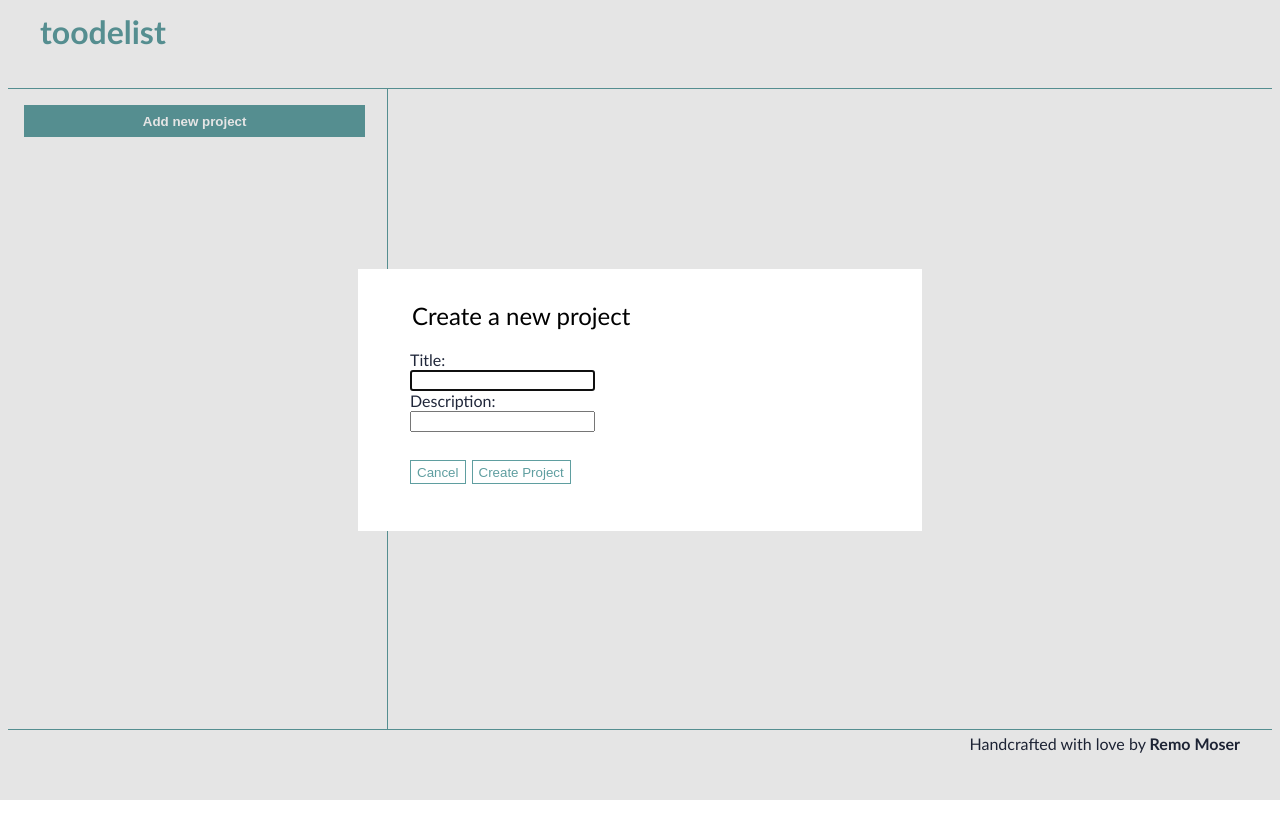
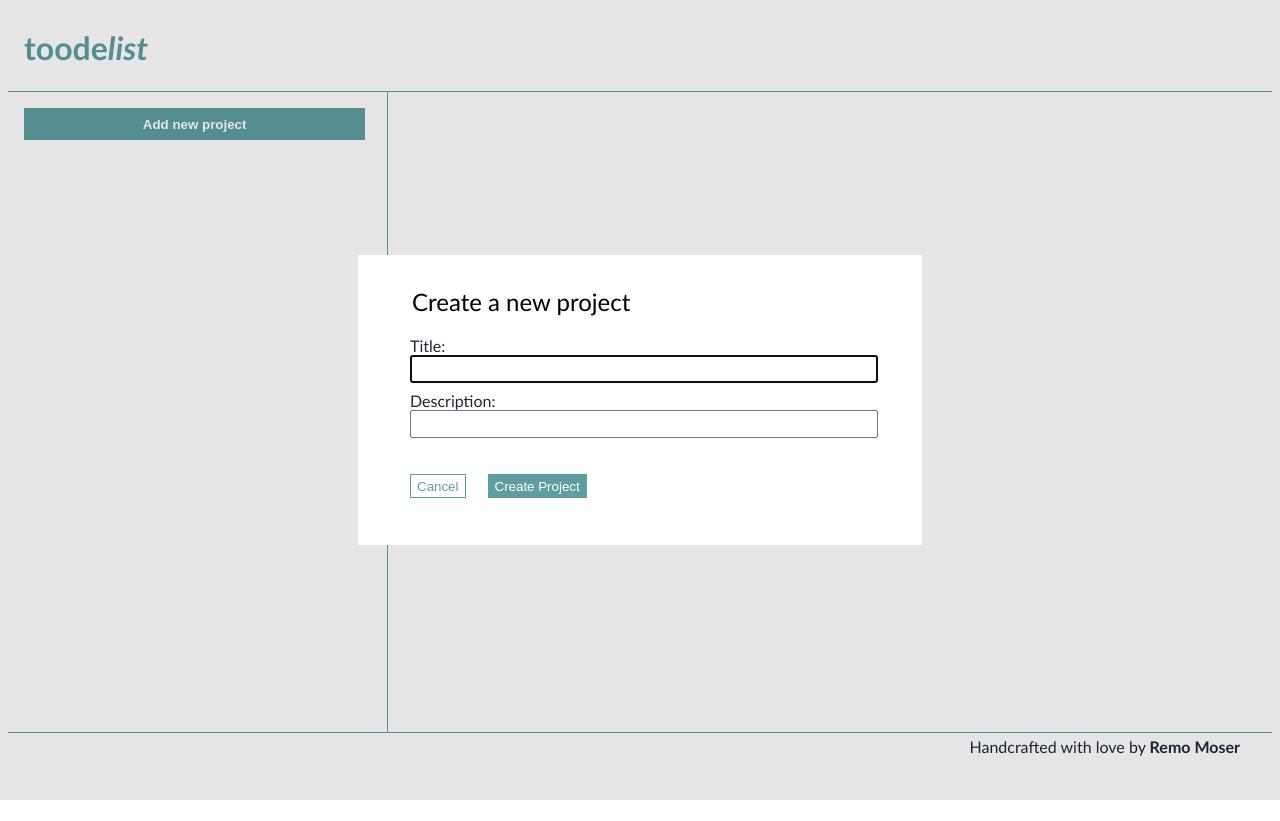
Before and after one commit to remzr/todo-list, a website built with webpack: page src/template.html in a window 1280 px wide. Both pictures are taken after a click on the button "Add new project". Built offline with nearby package versions, Linux system fonts and the light colour scheme.

Commit message:
Finishing touches to the styling

```diff
--- a/src/styles.css
+++ b/src/styles.css
@@ -30,8 +30,7 @@ li {
     text-decoration: none;
     list-style: none;
     border-bottom: solid 1px cadetblue;
-    padding-bottom: 16px;
-    padding-top: 16px;
+    padding: 16px;
     max-height: min-content;
 }
 
@@ -45,7 +44,12 @@ h1, h2, h3, p, legend {
     margin-bottom: 8px;
 }
 
+h2 {
+    margin-top: -8px;
+}
+
 p {
+    word-wrap: break-word;
     font-size: 1rem;
     font-weight: 200;
     color: rgb(32, 39, 58);
@@ -56,9 +60,9 @@ h1 {
 }
 
 header {
-    padding-left: 32px;
-    height: 10vh;
-    max-height: 80px;
+    padding-left: 16px;
+    padding-bottom: 16px;
+    padding-top: 16px;
 }
 
 content {
@@ -114,7 +118,6 @@ button {
     height: 32px;
     font-weight: 600;
     width: 90%;
-    margin-right: 16px;
 }
 
 .modal-field {
@@ -139,3 +142,15 @@ button.todo-item-button {
     font-weight: 600;
     font-size: 1rem;
 }
+
+p>input {
+    padding-top: 8px;
+    margin-bottom: 8px;
+    width: 100%;
+}
+
+fieldset>div>button:last-of-type {
+    background-color: cadetblue;
+    color: white;
+    margin-left: 16px;
+}
--- a/src/template.html
+++ b/src/template.html
@@ -45,7 +45,7 @@
         </form>
     </dialog>
     <header>
-        <h1>toodelist</h1>
+        <h1>toode<i>list</i></h1>
     </header>
     <main>
         <aside id="content-side">
```
